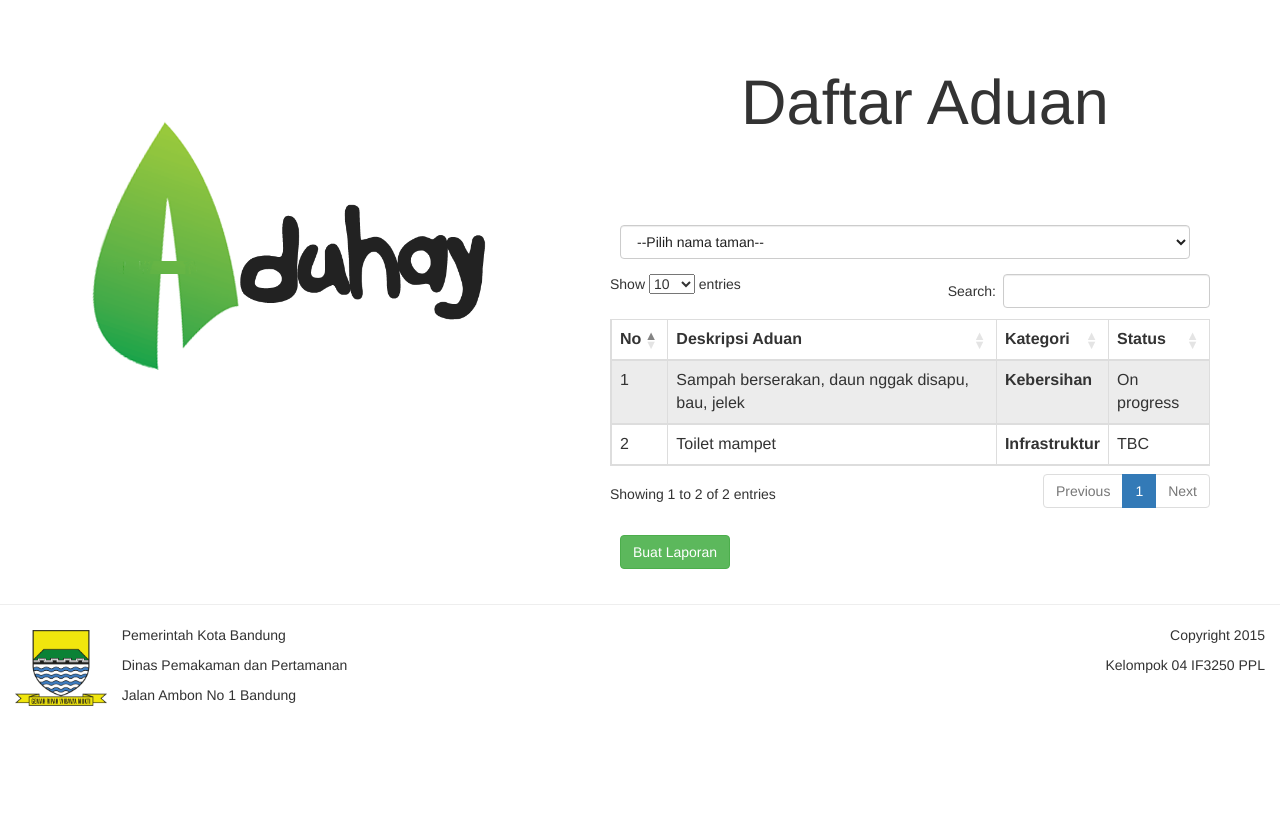
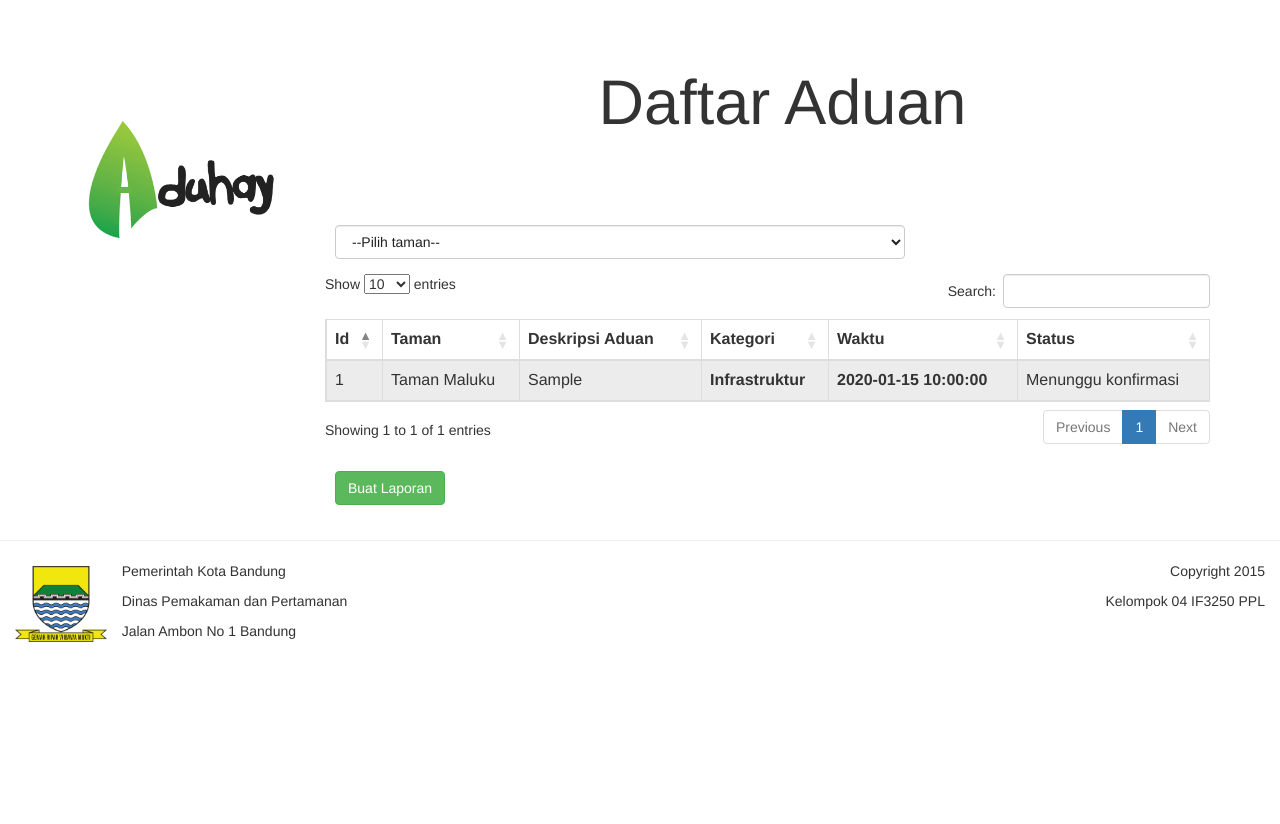
Before and after one commit to hayyuelha/aduhay, a PHP site: page /tcpdf/aduan in a window 1280 px wide. Shown: the part 72-896 px from the top of the page. Run offline with PHP 8.4, Linux system fonts and the light colour scheme; data comes from the database, SQL or seed files in the repository; tables that the repository leaves empty hold one stand-in row (values such as "Sample post"); some libraries are stand-ins or nearby versions.

Commit message:
tambah Daftar Aduan

```diff
--- /dev/null
+++ b/controllers/aduanCtrl.php
@@ -0,0 +1,23 @@
+<?php
+include_once("models/model.php");
+
+class AduanCtrl {
+	public $model;
+    public $namaTaman;
+    public $namaKategori;
+    public $allAduan;
+
+	// public $database;
+	public function __construct()
+    {
+        $this->model = new Model();
+    }
+
+    public function getAllData() {
+    	$this->namaTaman = $this->model->getNamaTaman();
+        $this->namaKategori = $this->model->getKategori();
+        $this->allAduan = $this->model->getAduan();
+    }
+}
+
+?>
--- a/index.php
+++ b/index.php
@@ -6,15 +6,21 @@
 
 	case "home"		:
 		include_once("controllers/inputCtrl.php");
-		$title = "Input Aduan";
 		$controller = new InputCtrl();
 		$controller->invoke_formInput();
 		$namaTaman = $controller->namaTaman;
 		$namaKategori = $controller->namaKategori;
+		$title = "Input Aduan";
 		$body  = "views/pages/home.php";
 		break;
 
 	case "aduan":
+		require_once("controllers/aduanCtrl.php");
+		$controller = new AduanCtrl();
+		$controller->getAllData();
+    	$namaTaman = $controller->namaTaman;
+    	$namaKategori = $controller->namaKategori;
+    	$allAduan = $controller->allAduan;
 		$title = "Daftar Aduan";
 		$body  = "views/pages/aduan.php";
 		break;
--- a/models/model.php
+++ b/models/model.php
@@ -23,6 +23,13 @@
 		return $dataKategori;
 	}
 
+	public function getAduan() {
+    	$sql = "SELECT aduan.*, taman.nama AS taman, kategori.nama_kategori AS kategori, status.nama_status AS status " .
+    			"FROM aduan, taman, kategori, status WHERE " .
+    			"aduan.id_taman = taman.id AND aduan.id_kategori = kategori.id AND aduan.id_status = status.id";
+    	return $this->openDB->select($sql);
+    }
+
 	public function insertAduan($deskripsi, $id_kategori, $id_taman){
 		$sql = "INSERT INTO aduan (waktu, deskripsi, id_kategori, id_status, id_taman) VALUES (NOW(), $deskripsi, $id_kategori, 1, $id_taman)";
 		$result = $this->openDB->query($sql);
--- a/views/header.php
+++ b/views/header.php
@@ -17,16 +17,6 @@
     <link href="assets/css/justified-nav.css" rel="stylesheet">
     <link rel="stylesheet" type="text/css" href="//cdn.datatables.net/plug-ins/f2c75b7247b/integration/bootstrap/3/dataTables.bootstrap.css">
 
-	<script type="text/javascript" language="javascript" src="//code.jquery.com/jquery-1.10.2.min.js"></script>
-	<script type="text/javascript" language="javascript" src="//cdn.datatables.net/1.10.5/js/jquery.dataTables.min.js"></script>
-	<script type="text/javascript" language="javascript" src="//cdn.datatables.net/plug-ins/f2c75b7247b/integration/bootstrap/3/dataTables.bootstrap.js"></script>
-	<script type="text/javascript" language="javascript" src="assets/js/bootstrap.js"></script>
-
-	<script type="text/javascript" charset="utf-8">
-			$(document).ready(function() {
-				$('#data_aduan').dataTable();
-			} );
-		</script>
     <!-- Just for debugging purposes. Don't actually copy these 2 lines! -->
     <!--[if lt IE 9]><script src="../../assets/js/ie8-responsive-file-warning.js"></script><![endif]-->
     <script src="assets/js/ie-emulation-modes-warning.js"></script>
--- a/views/pages/aduan.php
+++ b/views/pages/aduan.php
@@ -11,11 +11,11 @@
         </nav>
       </div>
 
-      <div class="col-md-6">
+      <div class="col-md-3">
       	<img src="assets/img/aduhay-logo.png" alt="logo" id="logoHome">
 	  </div>
 
-      <div class="col-md-6">
+      <div class="col-md-9">
       <div class="jumbotron">
         <h1>Daftar Aduan</h1>
       </div>
@@ -23,36 +23,42 @@
 	    <div class="form-group">
 	      	<div class="row">
 		      	<select class="form-control span6" id="namataman">
-		      		<option>--Pilih nama taman--</option>
-		      		<option>Taman Jomblo</option>
-		      		<option>Taman Film</option>
-		      		<option>Taman Musik</option>
+		      		<option value = "0">--Pilih taman--</option>
+		      		<?php
+		      			// include 'models/taman.php';
+		      			// $taman = new Taman();
+		      			foreach ($namaTaman as $row)
+						{
+							echo '<option value="' . $row['id'] . '">'.$row['nama'].'</option>';
+						}
+		      		?>
 		      	</select>
 			</div>
 			<div class="row" id="plugin_datatable">
 				<table id="data_aduan" class="table table-striped table-bordered" cellspacing="0" width="100%">
 			        <thead>
 			            <tr>
-			                <th>No</th>
+			                <th>Id</th>
+			                <th>Taman</th>
 			                <th>Deskripsi Aduan</th>
 			                <th>Kategori</th>
+			                <th>Waktu</th>
 			                <th>Status</th>
 			            </tr>
 			        </thead>
 
 			        <tbody>
+			        <?php
+			        	foreach ($allAduan as $aduan) { ?>
 			            <tr>
-			                <td>1</td>
-			                <td>Sampah berserakan, daun nggak disapu, bau, jelek</td>
-			                <th>Kebersihan</th>
-			                <td>On progress</td>
+			                <td><?php echo $aduan['id']?></td>
+			                <td><?php echo $aduan['taman']?></td>
+			                <td><?php echo $aduan['deskripsi']?></td>
+			                <th><?php echo $aduan['kategori']?></th>
+			                <th><?php echo $aduan['waktu']?></th>
+			                <td><?php echo $aduan['status']?></td>
 			            </tr>
-			            <tr>
-			                <td>2</td>
-			                <td>Toilet mampet</td>
-			                <th>Infrastruktur</th>
-			                <td>TBC</td>
-			            </tr>
+			        <?php } ?>
 			        </tbody>
 			    </table>
 		    </div>
@@ -111,10 +117,26 @@
 </div>
 
     <!-- IE10 viewport hack for Surface/desktop Windows 8 bug -->
+	<script type="text/javascript" language="javascript" src="//code.jquery.com/jquery-1.10.2.min.js"></script>
+	<script type="text/javascript" language="javascript" src="assets/js/bootstrap.js"></script>
+	<script type="text/javascript" language="javascript" src="//cdn.datatables.net/1.10.5/js/jquery.dataTables.min.js"></script>
+	<script type="text/javascript" language="javascript" src="//cdn.datatables.net/plug-ins/f2c75b7247b/integration/bootstrap/3/dataTables.bootstrap.js"></script>
+
+	<script type="text/javascript" charset="utf-8">
+		</script>
     <script src="assets/js/ie10-viewport-bug-workaround.js"></script>
     <script type="text/javascript">
 	// For demo to fit into DataTables site builder...
-		$('#data_aduan')
-			.removeClass( 'display' )
-			.addClass('table table-striped table-bordered');
+		$(document).ready(function() {
+			datatable = $('#data_aduan').dataTable();
+			$('#data_aduan')
+				.removeClass( 'display' )
+				.addClass('table table-striped table-bordered');
+			$('#namataman').on('change', function() {
+				var selected = $(this).find(":selected").text();
+				datatable
+					.column(2)
+					.search(selected);
+			});
+		});
 	</script>
```
Also changed, not shown: models/aduan.php (+8 -0 lines), models/taman.php (line endings or trailing spaces), 1 other file.
